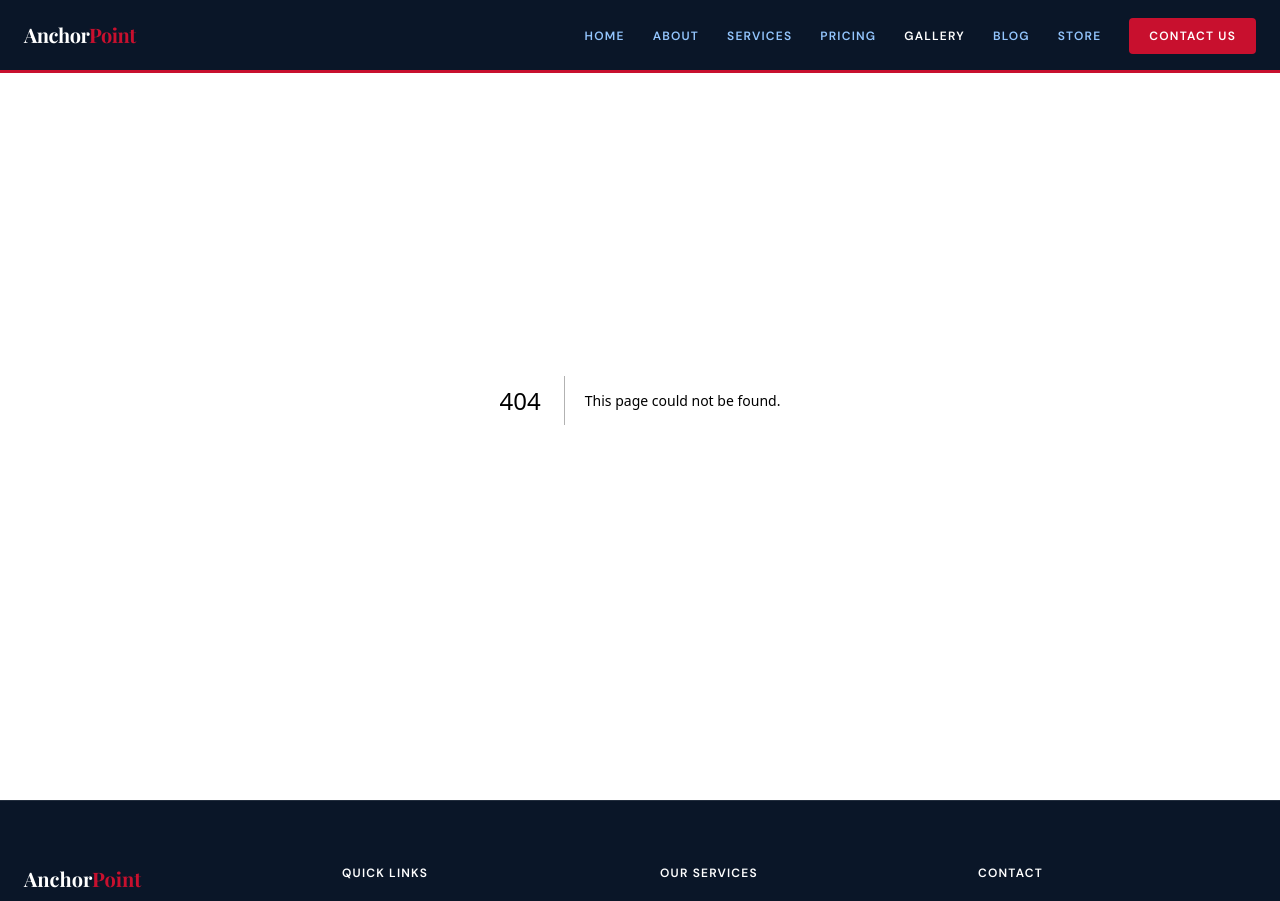
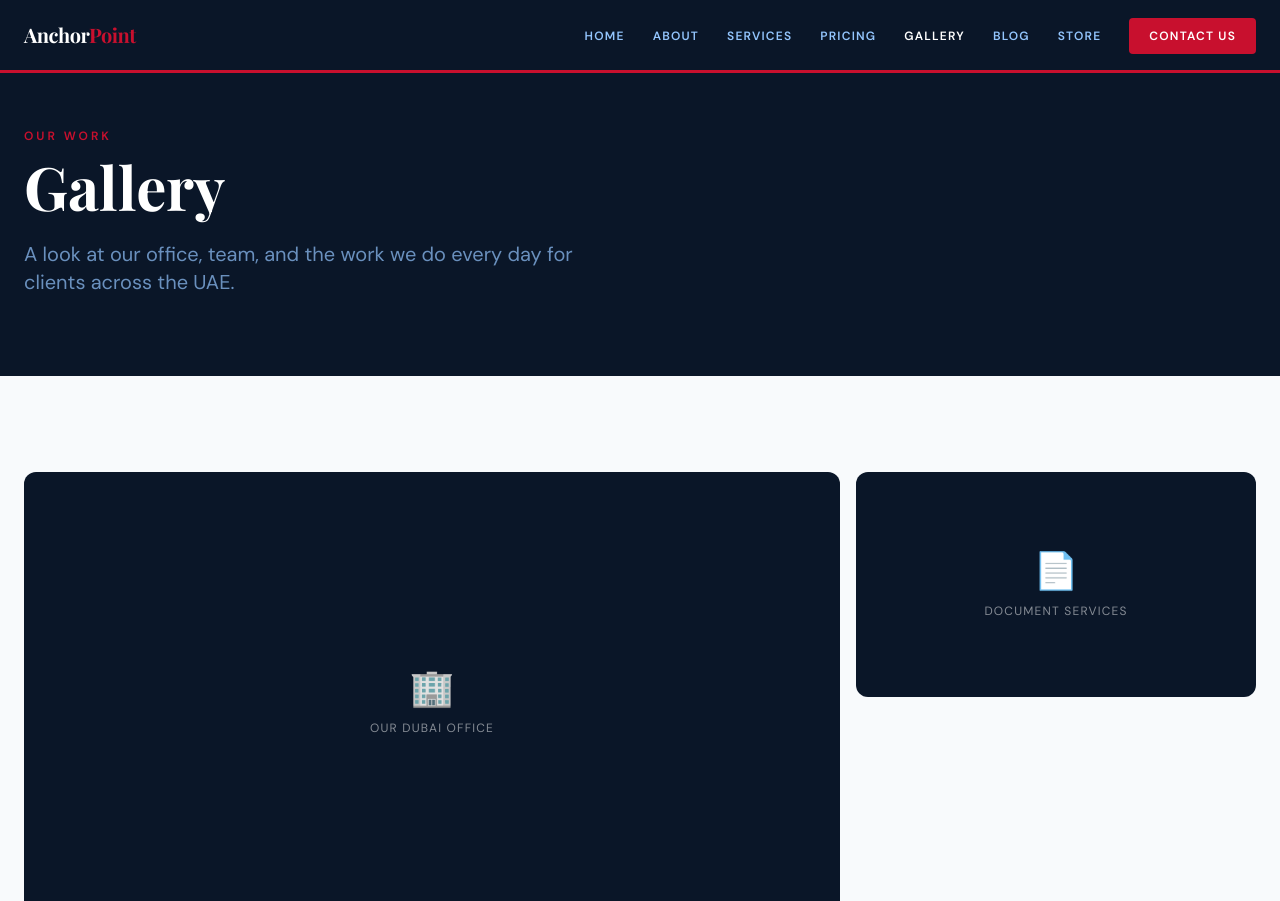
Before and after one commit to chineseblackguy/Anchorpoint, a Next.js app: page /gallery in a window 1280 px wide. Before the commit this address had no page. Shown: the top 901 px of the page. Built offline with nearby package versions, Linux system fonts and the light colour scheme.

Commit message:
Create page.tsx

```diff
--- /dev/null
+++ b/app/gallery/page.tsx
@@ -0,0 +1,38 @@
+export const metadata = { title: 'Gallery | Anchor Point Business Setup' }
+
+const items = [
+  { icon: '🏢', label: 'Our Dubai Office', span: 2 },
+  { icon: '📄', label: 'Document Services', span: 1 },
+  { icon: '🤝', label: 'Client Consultations', span: 1 },
+  { icon: '🏛️', label: 'Government Offices', span: 1 },
+  { icon: '🇦🇪', label: 'UAE Business Setup', span: 2 },
+  { icon: '✅', label: 'Completed Cases', span: 1 },
+  { icon: '💼', label: 'Corporate Services', span: 1 },
+]
+
+export default function GalleryPage() {
+  return (
+    <>
+      <section className="bg-navy pt-32 pb-20 px-6">
+        <div className="max-w-7xl mx-auto">
+          <p className="text-brand-red text-xs font-bold uppercase tracking-[3px] mb-3">Our Work</p>
+          <h1 className="font-display text-5xl lg:text-6xl text-white mb-6">Gallery</h1>
+          <p className="text-blue-300/70 text-xl max-w-xl">A look at our office, team, and the work we do every day for clients across the UAE.</p>
+        </div>
+      </section>
+      <section className="py-24 px-6 bg-slate-50">
+        <div className="max-w-7xl mx-auto">
+          <div className="grid grid-cols-3 gap-4">
+            {items.map(({ icon, label, span }) => (
+              <div key={label} style={{ gridColumn: `span ${span}` }} className="bg-navy rounded-xl aspect-video flex flex-col items-center justify-center gap-3 hover:scale-[1.02] transition-transform cursor-pointer">
+                <span className="text-4xl">{icon}</span>
+                <span className="text-white/50 text-xs uppercase tracking-widest">{label}</span>
+              </div>
+            ))}
+          </div>
+          <p className="text-center text-slate-400 text-sm mt-8">📸 Replace placeholders with your real office and team photos</p>
+        </div>
+      </section>
+    </>
+  )
+}
```
